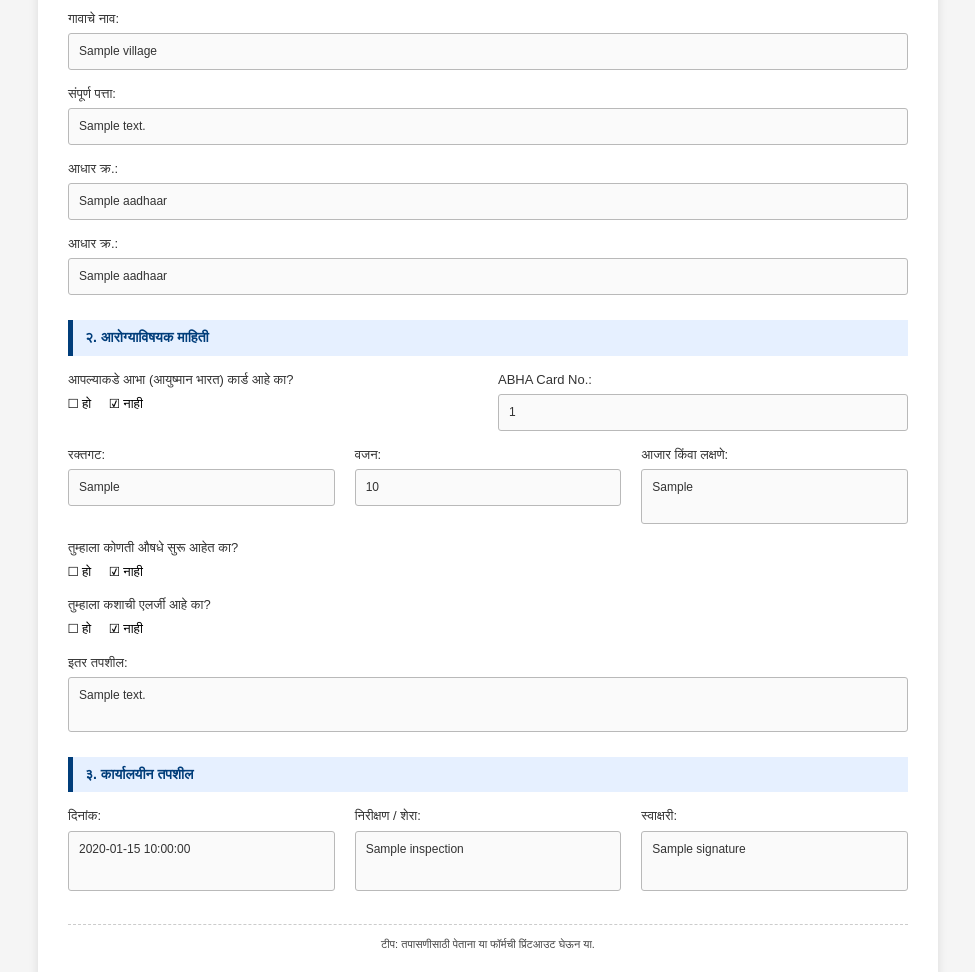
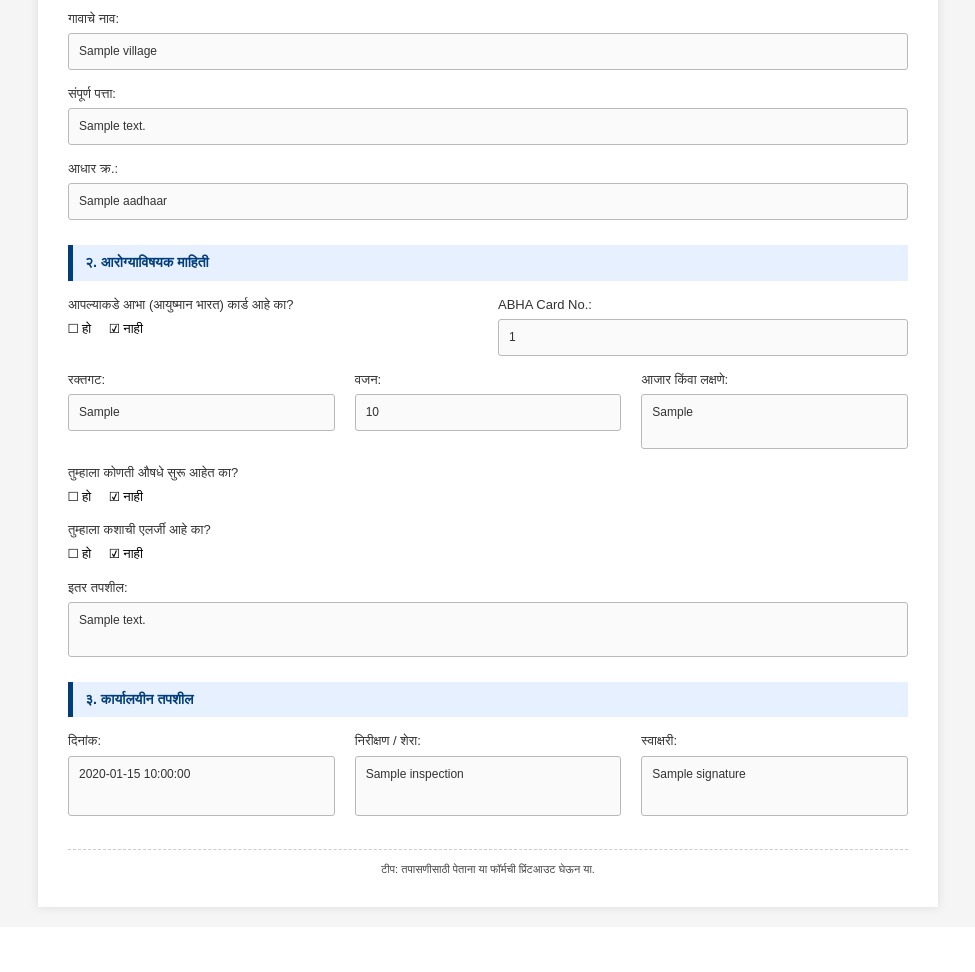
Before and after one commit to tejasshinde5651-cmd/PDF_Generator2, a Python web app: template app/templates/health_form_extended.html in a window 1280 px wide. Shown: the part 685-1657 px from the top of the page, without its empty margins (152-1127 px from the left). After the commit the page ends 1598 px from the top, so only its background shows below. Run offline with Jinja, Linux system fonts and the light colour scheme; the template is opened without the code that fills it: most values are stand-ins (such as "Sample title", 1, 10 or a date in 2020); grey boxes marked "Sample" are stand-in pictures.

Commit message:
updated html2

```diff
--- a/app/templates/health_form_extended.html
+++ b/app/templates/health_form_extended.html
@@ -380,10 +380,6 @@ body {
     <div class="input-box">{{ aadhaar }}</div>
 </div>
 
-<div class="form-group form-full">
-    <div class="label">आधार क्र.:</div>
-    <div class="input-box">{{ aadhaar }}</div>
-</div>
 
 <div class="section-header">२. आरोग्याविषयक माहिती</div>
 
```
